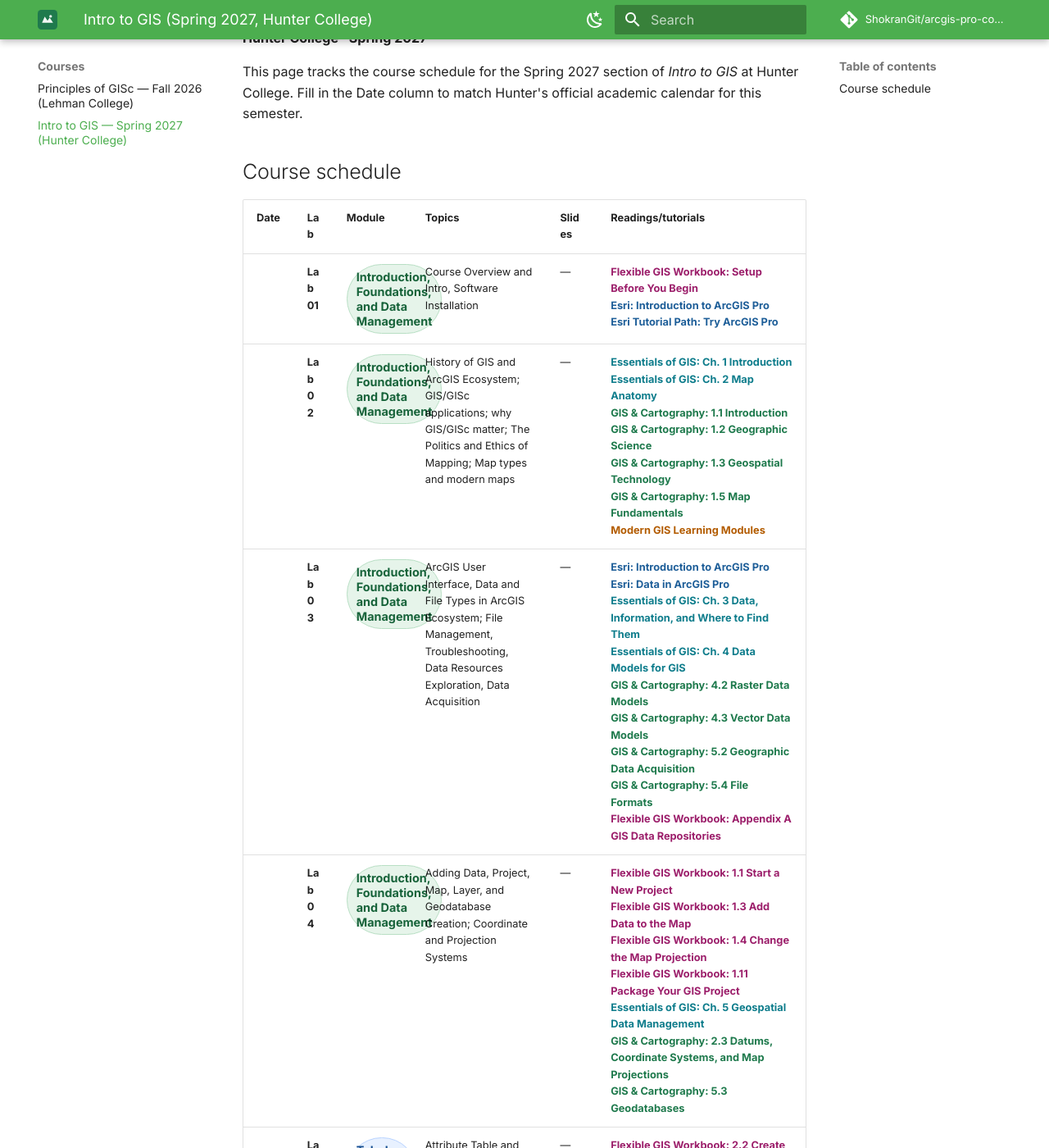
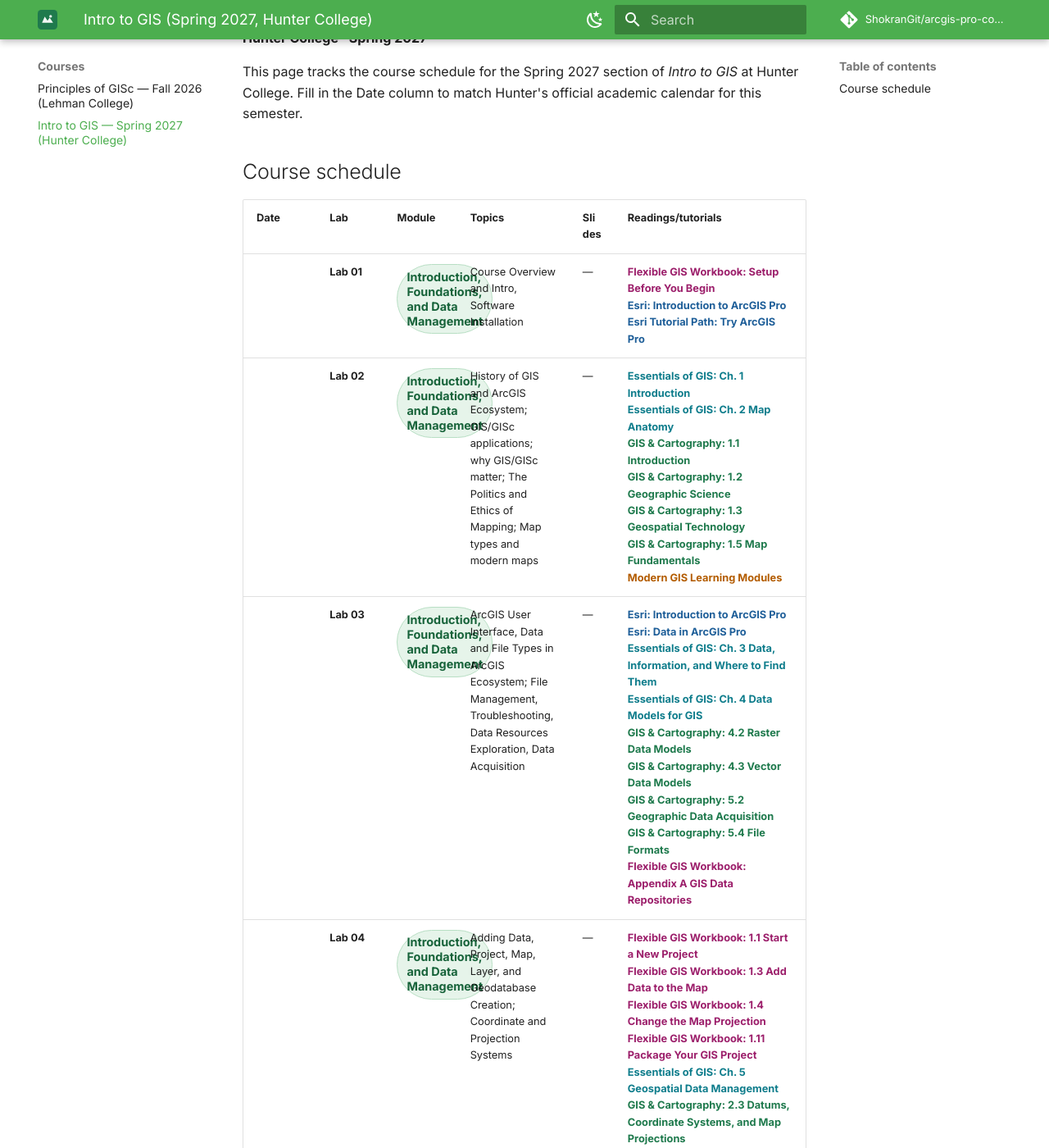
Before and after one commit to ShokranGit/arcgis-pro-course, an MkDocs documentation site: the page built from docs/courses/hunter-intro-gis-spring2027.md, in a window 1280 px wide and 1400 px high, scrolled down 235 px. Shown: the whole window at 82% size. Built offline with MkDocs 1.6.1 and Material for MkDocs 9.7.7, drawn with Linux system fonts in a browser that asks for light colours; comment, search, counter and statistics services are not loaded.

Commit message:
Rebalance schedule-table and grading-table column widths for readability now that fixed layout is enforced

```diff
--- a/docs/assets/css/extra.css
+++ b/docs/assets/css/extra.css
@@ -210,17 +210,17 @@
   min-width: 0 !important;
 }
 .schedule-table table th:nth-child(1),
-.schedule-table table td:nth-child(1) { width: 9% !important; }
+.schedule-table table td:nth-child(1) { width: 13% !important; }
 .schedule-table table th:nth-child(2),
-.schedule-table table td:nth-child(2) { width: 7% !important; }
+.schedule-table table td:nth-child(2) { width: 12% !important; }
 .schedule-table table th:nth-child(3),
-.schedule-table table td:nth-child(3) { width: 14% !important; }
+.schedule-table table td:nth-child(3) { width: 13% !important; }
 .schedule-table table th:nth-child(4),
-.schedule-table table td:nth-child(4) { width: 24% !important; }
+.schedule-table table td:nth-child(4) { width: 20% !important; }
 .schedule-table table th:nth-child(5),
-.schedule-table table td:nth-child(5) { width: 9% !important; }
+.schedule-table table td:nth-child(5) { width: 8% !important; }
 .schedule-table table th:nth-child(6),
-.schedule-table table td:nth-child(6) { width: 37% !important; }
+.schedule-table table td:nth-child(6) { width: 34% !important; }
 
 /* Full course topic list table: Module | Topic */
 .topics-table table {
@@ -259,6 +259,6 @@
   min-width: 0 !important;
 }
 .grading-table table th:nth-child(odd),
-.grading-table table td:nth-child(odd) { width: 7% !important; }
+.grading-table table td:nth-child(odd) { width: 13% !important; }
 .grading-table table th:nth-child(even),
-.grading-table table td:nth-child(even) { width: 18% !important; }
+.grading-table table td:nth-child(even) { width: 12% !important; }
```
